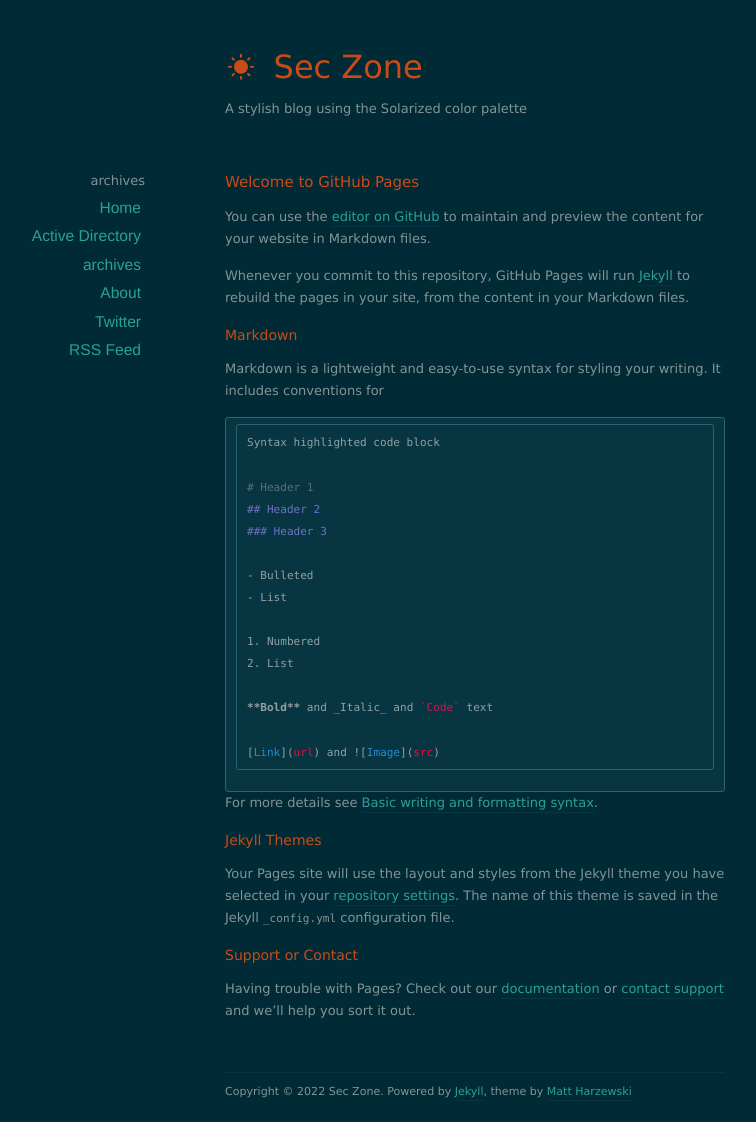
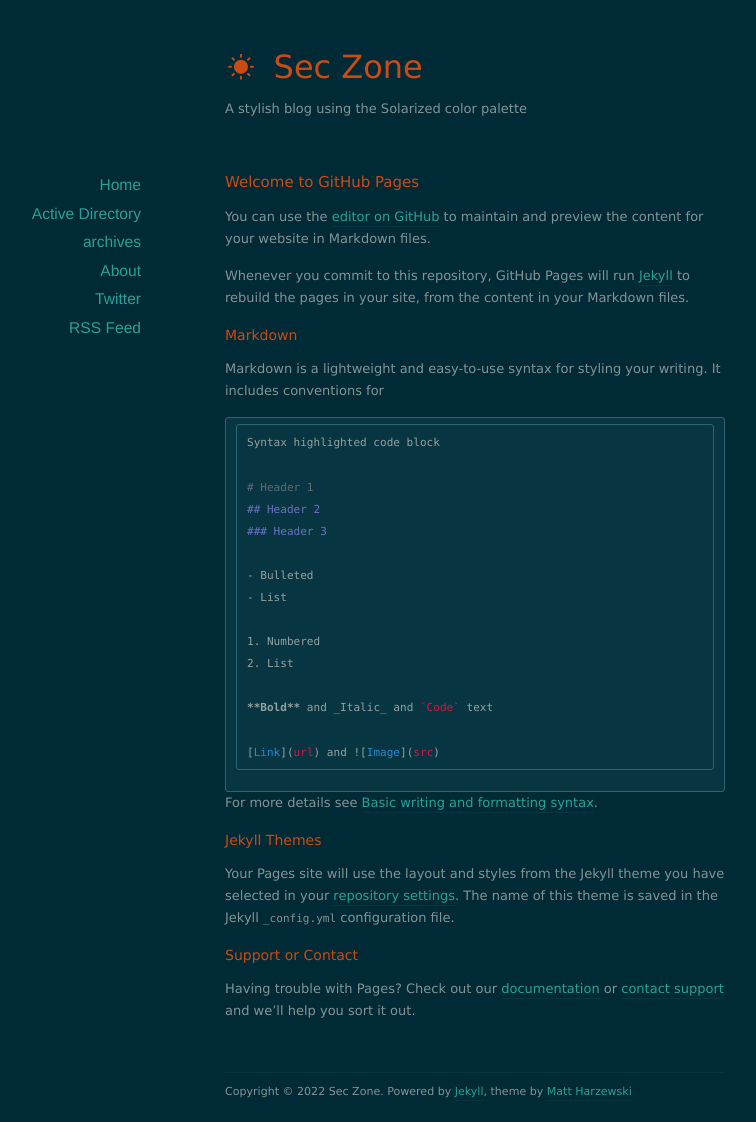
Before and after one commit to SecZone1/seczone1.github.io, a Jekyll site: the page built from index.md, in a window 1280 px wide. Shown: the whole page, without its empty margins (165-921 px from the left). Built offline with Jekyll 4.4.1, drawn with Linux system fonts in a browser that asks for light colours; nearby versions of some CDN libraries; our own code applies the rules of GitHub Pages for plain Markdown files; the list of posts is cut into pages by our own code.

Commit message:
Update default.html

```diff
--- a/_layouts/default.html
+++ b/_layouts/default.html
@@ -32,7 +32,7 @@
 
     <div id="sidebar">
       <nav>
-        <ul> archives
+        <ul>
           <li><a href="/">Home</a></li>
           <li><a href="/AD">Active Directory</a></li>
           <li><a href="/archives">archives</a></li>
@@ -46,6 +46,7 @@
 
 
     <div id="content">
+
       {{ content }}
     </div>
 
```
